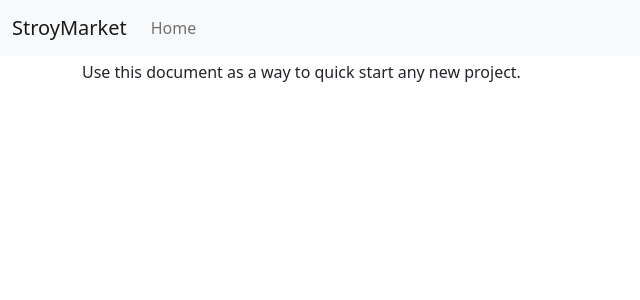
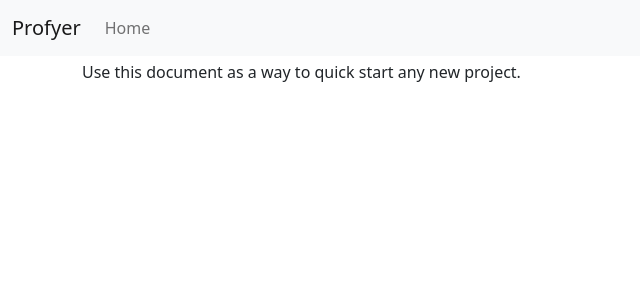
Before and after one commit to baxtikdev/Profyer, a Django app: page / in a window 1280 px wide. Shown: the top 300 px of the page, without its empty margins (0-640 px from the left). Run offline with Django 4.2, Linux system fonts and the light colour scheme; parts of the project's set-up code (start-up, migrations or seed data) failed here and were passed over; some libraries are stand-ins or nearby versions.

Commit message:
base name changed

```diff
--- a/templates/base.html
+++ b/templates/base.html
@@ -4,7 +4,7 @@
   <head>
     <meta charset="utf-8">
     <meta http-equiv="x-ua-compatible" content="ie=edge">
-    <title>{% block title %}StroyMarket{% endblock title %}</title>
+    <title>{% block title %}Profyer{% endblock title %}</title>
     <meta name="viewport" content="width=device-width, initial-scale=1.0">
     <meta name="description" content="Stroy Market Project">
     <meta name="author" content="baxtikdev">
@@ -42,7 +42,7 @@
           <button class="navbar-toggler navbar-toggler-right" type="button" data-bs-toggle="collapse" data-bs-target="#navbarSupportedContent" aria-controls="navbarSupportedContent" aria-expanded="false" aria-label="Toggle navigation">
             <span class="navbar-toggler-icon"></span>
           </button>
-          <a class="navbar-brand" href="{% url 'home' %}">StroyMarket</a>
+          <a class="navbar-brand" href="{% url 'home' %}">Profyer</a>
 
           <div class="collapse navbar-collapse" id="navbarSupportedContent">
             <ul class="navbar-nav mr-auto">
```
Also changed, not shown: 1 other file.
